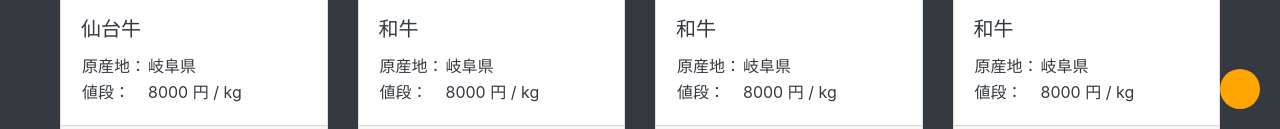
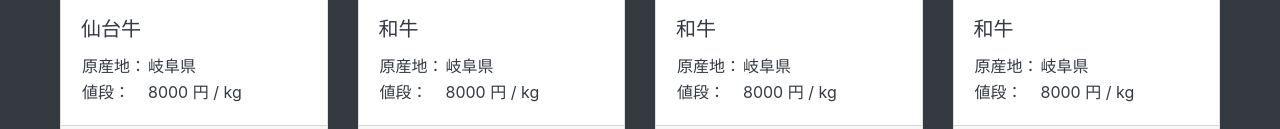
Before and after one commit to Hitomi-Otsuka/wagyu_price, a plain HTML site: page index.html in a window 1280 px wide. Shown: the part 671-800 px from the top of the page. Drawn offline with Linux system fonts and the light colour scheme.

Commit message:
READMEを変更

```diff
--- a/index.html
+++ b/index.html
@@ -13,9 +13,7 @@
 </head>
 
 <body>
-  <div id="page-top">
-    <a href="#"></a>
-  </div>
+
   <nav class="navbar navbar-expand-sm bg-dark navbar-dark fixed-top content-width">
     <span class="navbar-brand mr-auto navbar-brand-center">How Much 和牛</span>
     <ul class="navbar-nav">
```
Also changed, not shown: 1 other file.
